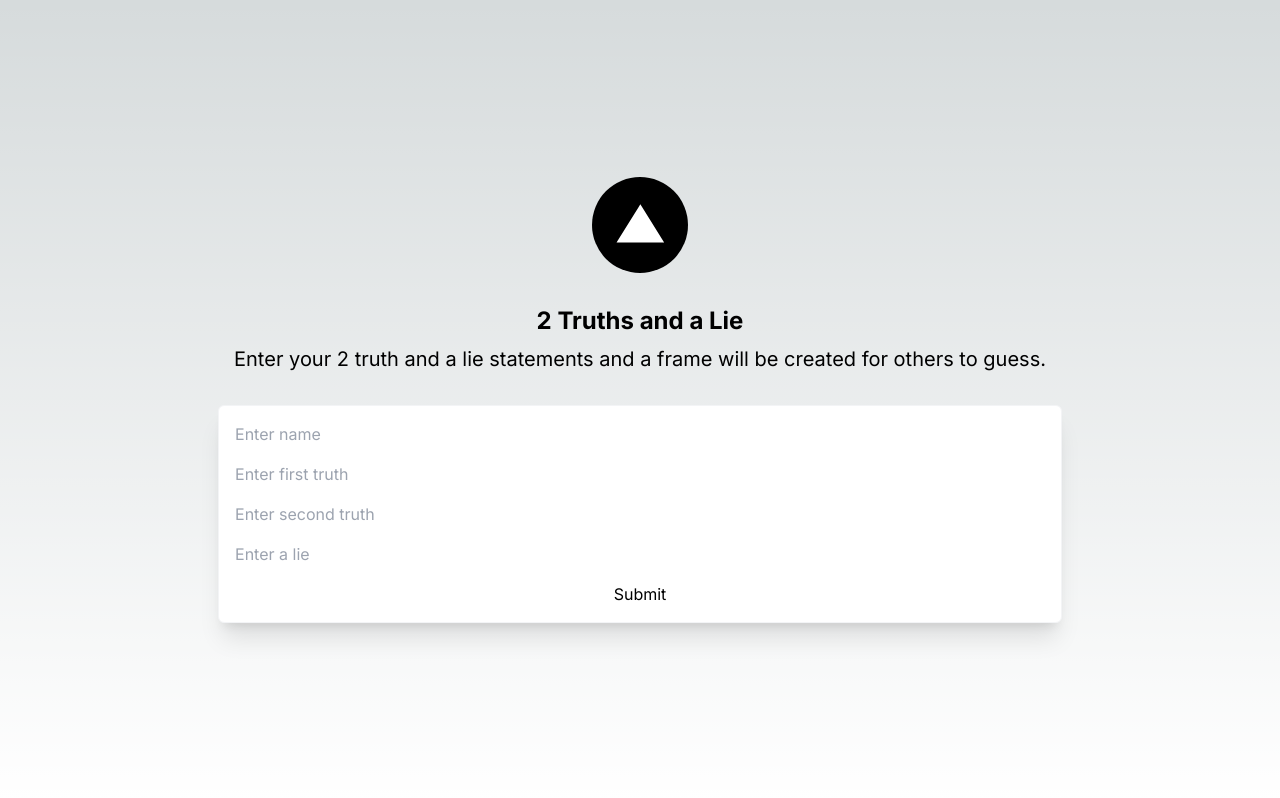
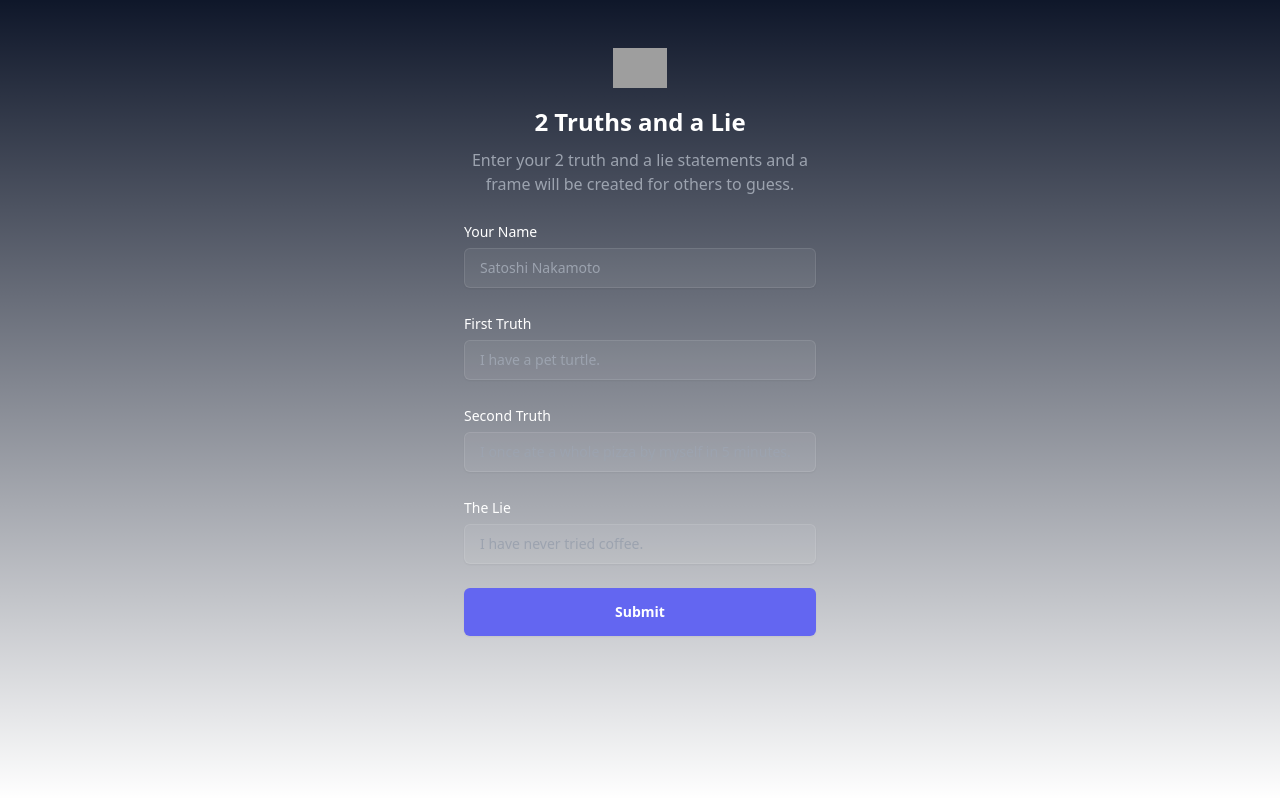
Before and after one commit to daria-github/2-truths-frame, a Next.js app: page / in a window 1280 px wide. Built offline with nearby package versions, Linux system fonts and the light colour scheme; grey boxes are pictures that could not be loaded.

Commit message:
Structure for initial form

```diff
--- a/src/app/components/PollCreateForm.tsx
+++ b/src/app/components/PollCreateForm.tsx
@@ -32,6 +32,7 @@ const Form = () => {
   return (
     <form
       onSubmit={handleSubmit}
+      className="space-y-2"
       style={{
         display: "flex",
         flexDirection: "column",
@@ -41,35 +42,59 @@ const Form = () => {
         padding: "1rem",
       }}
     >
+      <div>
+        <label for="email" class="block text-sm font-medium leading-6 text-white">Your Name</label>
+        <div className="mt-1">
           <input
+            className="block w-full rounded-md border-0 bg-white/5 py-2 px-4 text-white shadow-sm ring-1 ring-inset ring-white/10 focus:ring-2 focus:ring-inset focus:ring-indigo-500 sm:text-sm sm:leading-6"
             type="text"
             name="title"
             value={currentTitle}
             onChange={handleChange}
-        placeholder="Enter name"
+            placeholder="Satoshi Nakamoto"
           />
+        </div>
+      </div>
+      <div>
+        <label for="email" class="block text-sm font-medium leading-6 text-white">First Truth</label>
+        <div className="mt-1">
           <input
+            className="block w-full rounded-md border-0 bg-white/5 py-2 px-4 text-white shadow-sm ring-1 ring-inset ring-white/10 focus:ring-2 focus:ring-inset focus:ring-indigo-500 sm:text-sm sm:leading-6"
             type="text"
             name="truth1"
             value={currentTruth1}
             onChange={handleChange}
-        placeholder="Enter first truth"
+            placeholder="I have a pet turtle."
           />
+        </div>
+      </div>
+      <div>
+        <label for="email" class="block text-sm font-medium leading-6 text-white">Second Truth</label>
+        <div className="mt-1">
           <input
+            className="block w-full rounded-md border-0 bg-white/5 py-2 px-4 text-white shadow-sm ring-1 ring-inset ring-white/10 focus:ring-2 focus:ring-inset focus:ring-indigo-500 sm:text-sm sm:leading-6"
             type="text"
             name="truth2"
             value={currentTruth2}
             onChange={handleChange}
-        placeholder="Enter second truth"
+            placeholder="I once ate a whole pizza by myself in 5 minutes."
           />
+        </div>
+      </div>
+      <div>
+        <label for="email" class="block text-sm font-medium leading-6 text-white">The Lie</label>
+        <div className="mt-1">
           <input
+            className="block w-full rounded-md border-0 bg-white/5 py-2 px-4 text-white shadow-sm ring-1 ring-inset ring-white/10 focus:ring-2 focus:ring-inset focus:ring-indigo-500 sm:text-sm sm:leading-6"
             type="text"
             name="lie"
             value={currentLie}
             onChange={handleChange}
-        placeholder="Enter a lie"
+            placeholder="I have never tried coffee."
           />
-      <button type="submit">Submit</button>
+        </div>
+      </div>
+      <button className="flex w-full justify-center rounded-md bg-indigo-500 px-3 py-3 text-sm font-semibold leading-6 text-white shadow-sm hover:bg-indigo-400 focus-visible:outline focus-visible:outline-2 focus-visible:outline-offset-2 focus-visible:outline-indigo-500" type="submit">Submit</button>
     </form>
   );
 };
--- a/src/app/layout.tsx
+++ b/src/app/layout.tsx
@@ -16,7 +16,7 @@ export default function RootLayout({
 }>) {
   return (
     <html lang="en">
-      <body className={inter.className}>{children}</body>
+      <body class="bg-slate-900 min-h-screen" className={inter.className}>{children}</body>
     </html>
   );
 }
--- a/src/app/page.tsx
+++ b/src/app/page.tsx
@@ -25,22 +25,15 @@ function VercelLogo(props: React.SVGProps<SVGSVGElement>) {
 // DARICK — This is the entry point/template!
 export default async function Home() {
   return (
-    <div className="flex flex-col items-center justify-center min-h-screen py-2">
-      <main className="flex flex-col items-center justify-center flex-1 px-4 sm:px-20 text-center">
-        <div className="flex justify-center items-center bg-black rounded-full w-16 sm:w-24 h-16 sm:h-24 my-8">
-          <VercelLogo className="h-8 sm:h-16 invert p-3 mb-1" />
-        </div>
-        <h1 className="text-lg sm:text-2xl font-bold mb-2">
-          2 Truths and a Lie
-        </h1>
-        <h2 className="text-md sm:text-xl mx-4">
-          Enter your 2 truth and a lie statements and a frame will be created
-          for others to guess.
-        </h2>
-        <div className="flex flex-wrap items-center justify-around max-w-4xl my-8 sm:w-full bg-white rounded-md shadow-xl h-full border border-gray-100">
+    <div className="flex min-h-full flex-col justify-center px-6 py-12 lg:px-8">
+      <div className="sm:mx-auto sm:w-full sm:max-w-sm">
+        <img className="mx-auto h-10 w-auto" src="https://xmtp.org/img/builtWithXmtp/xmtp.svg" alt="Your Company" />
+        <h2 className="mt-4 text-center text-2xl font-bold leading-9 text-white">2 Truths and a Lie</h2>
+        <p className="mt-2 text-center text-base font-normal leading-6 text-gray-400">Enter your 2 truth and a lie statements and a frame will be created for others to guess.</p>
+        <div className="mt-2 sm:mx-auto sm:w-full sm:max-w-sm">
           <PollCreateForm />
         </div>
-      </main>
+      </div>
     </div>
   );
 }
```
Lines whose indentation alone changed are shown as unchanged.
